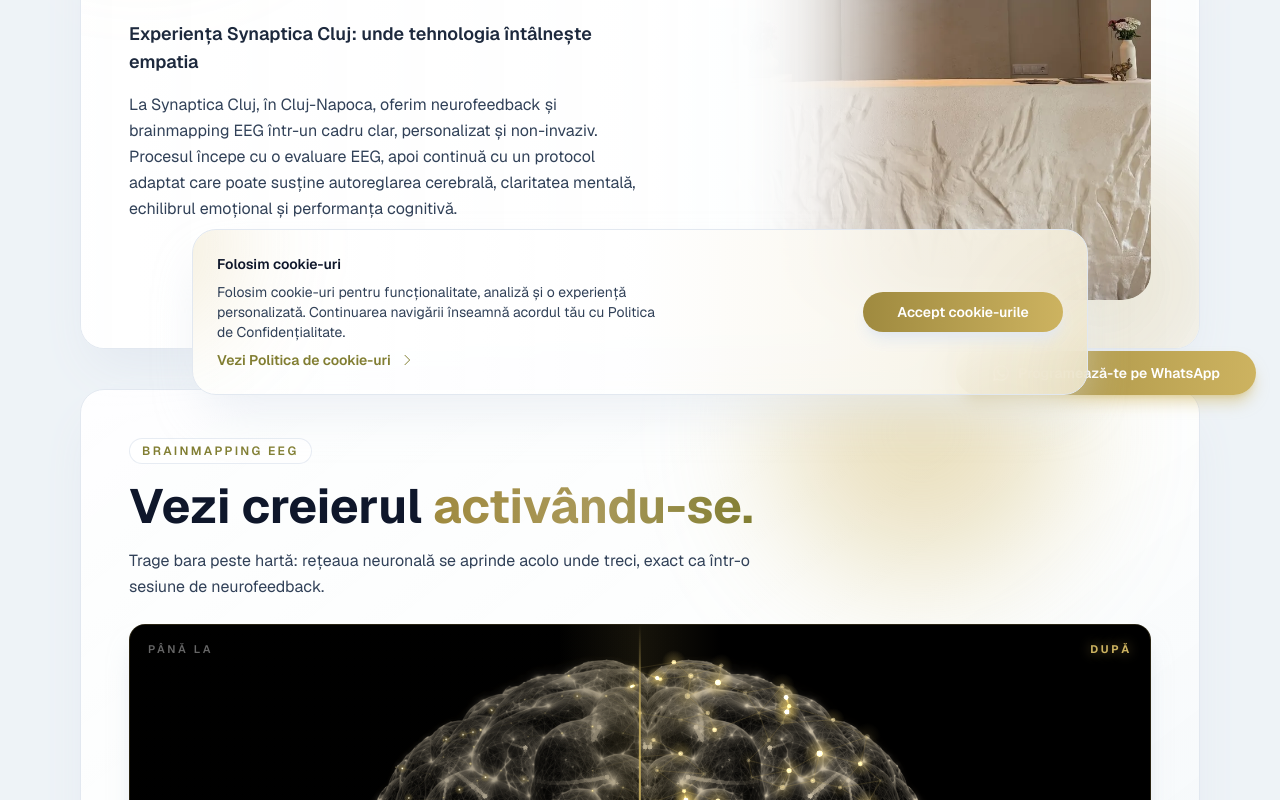
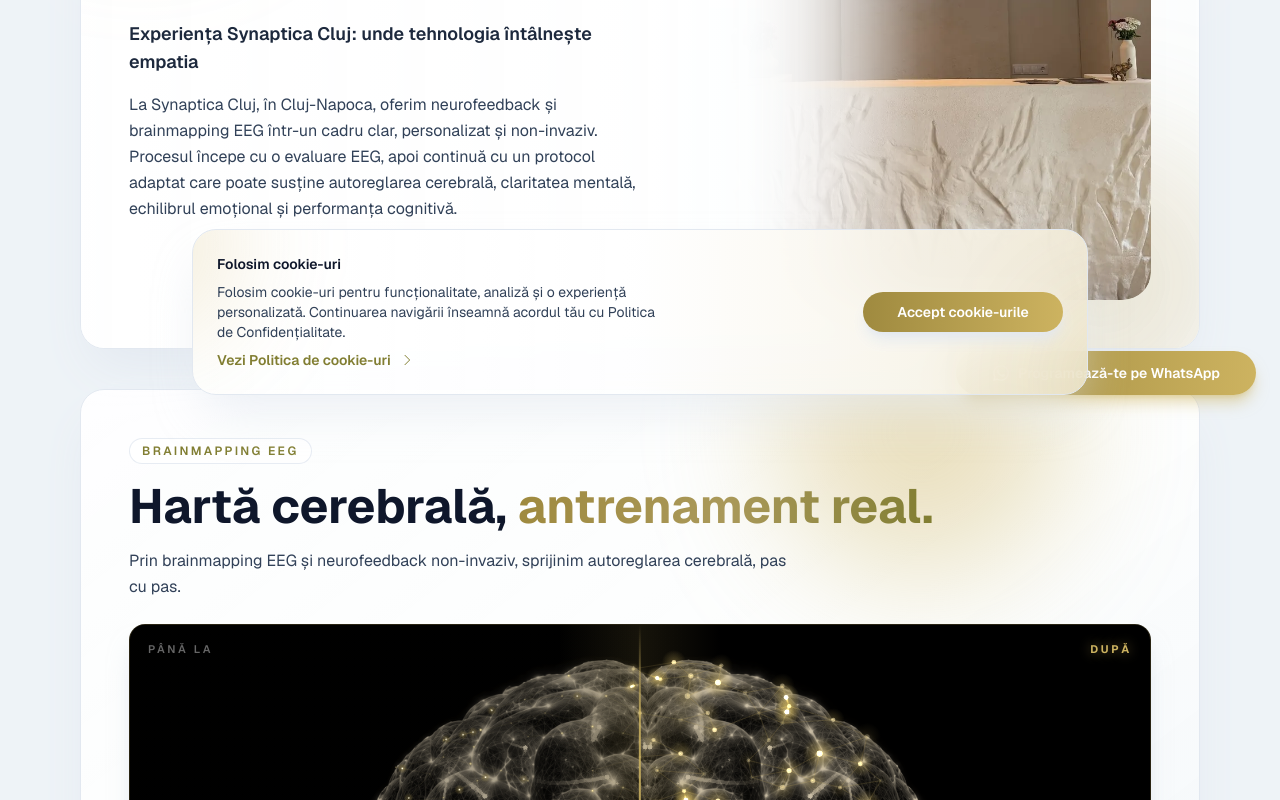
Before and after one commit to LaAngeli/synaptica, a Next.js app: page / in a window 1280 px wide. Shown: the part 389-1189 px from the top of the page. Built offline with nearby package versions, Linux system fonts and the light colour scheme; no server answers.

Commit message:
reword brain slider title and subtitle

```diff
--- a/app/i18n/translations.js
+++ b/app/i18n/translations.js
@@ -25,10 +25,10 @@
     home: {
       brainSlider: {
         eyebrow: "brainmapping EEG",
-        titleStart: "See the brain",
-        titleHighlight: "come alive.",
+        titleStart: "Brain map,",
+        titleHighlight: "real training.",
         paragraph:
-          "Drag the bar across the map: the neural network lights up where you pass, just like in a neurofeedback session.",
+          "Through EEG brainmapping and non-invasive neurofeedback, we support cerebral self-regulation, step by step.",
         before: "before",
         after: "after",
         drag: "drag",
@@ -875,10 +875,10 @@
     home: {
       brainSlider: {
         eyebrow: "brainmapping EEG",
-        titleStart: "Vezi creierul",
-        titleHighlight: "activându-se.",
+        titleStart: "Hartă cerebrală,",
+        titleHighlight: "antrenament real.",
         paragraph:
-          "Trage bara peste hartă: rețeaua neuronală se aprinde acolo unde treci, exact ca într-o sesiune de neurofeedback.",
+          "Prin brainmapping EEG și neurofeedback non-invaziv, sprijinim autoreglarea cerebrală, pas cu pas.",
         before: "până la",
         after: "după",
         drag: "trage",
```
